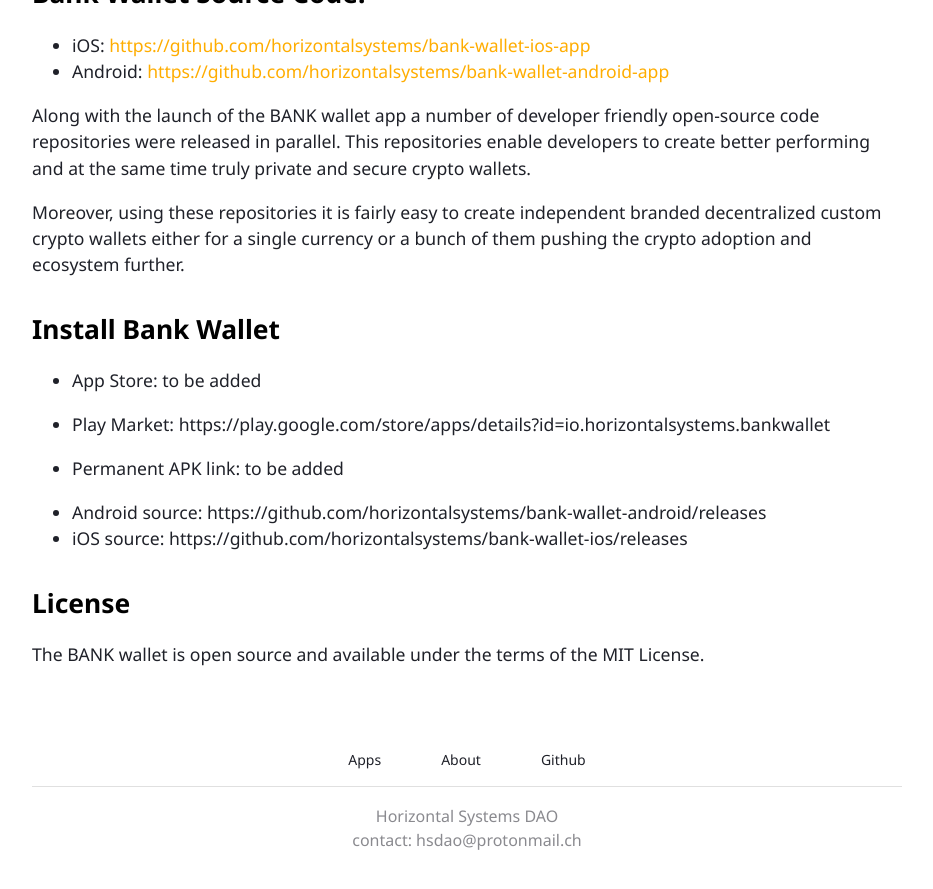
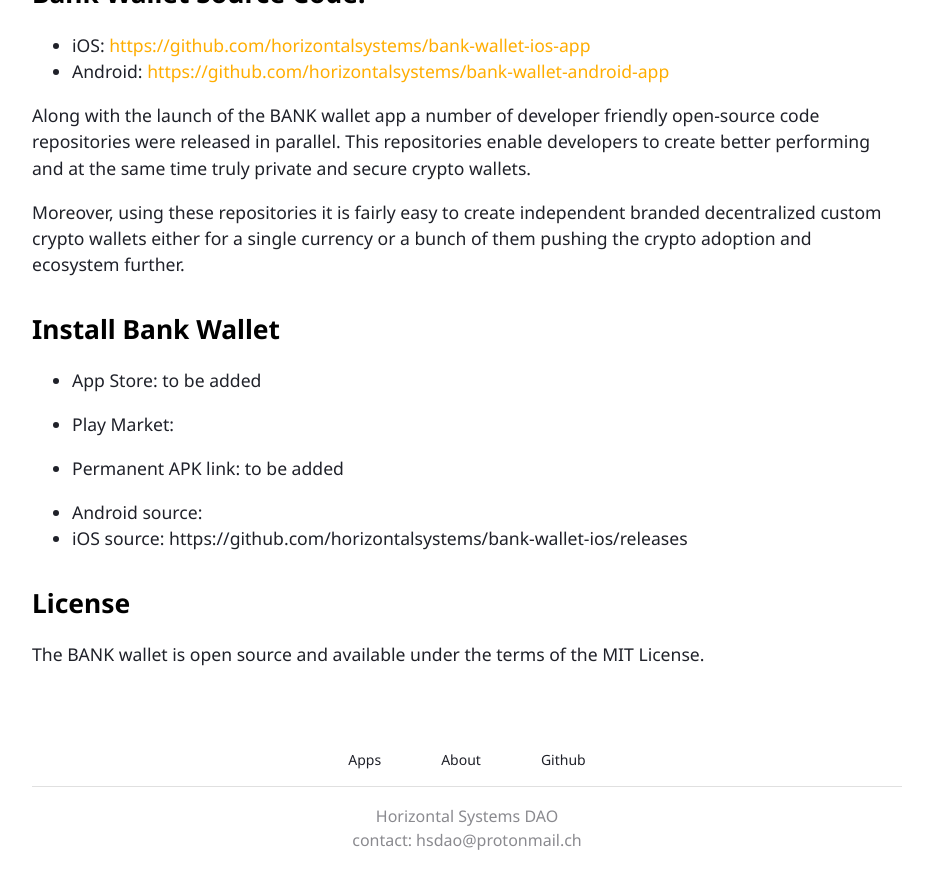
Before and after one commit to horizontalsystems/horizontalsystems.github.io, a Jekyll site: the page built from dapps/bank-wallet.md, in a window 1280 px wide and 900 px high, scrolled down 3210 px. Shown: the top 889 px of the window, without its empty margins (173-1106 px from the left). Built offline with Jekyll 4.4.1, drawn with Linux system fonts in a browser that asks for light colours; some of the changed lines change nothing that is shown.

Commit message:
Update bank-wallet.md
Deleted links

```diff
--- a/dapps/bank-wallet.md
+++ b/dapps/bank-wallet.md
@@ -52,11 +52,11 @@
 ## Install Bank Wallet
 
 - App Store: to be added
-- Play Market: https://play.google.com/store/apps/details?id=io.horizontalsystems.bankwallet
+- Play Market:
 
 - Permanent APK link: to be added
 
-- Android source: https://github.com/horizontalsystems/bank-wallet-android/releases
+- Android source:
 - iOS source: https://github.com/horizontalsystems/bank-wallet-ios/releases
 
 ## License
```
